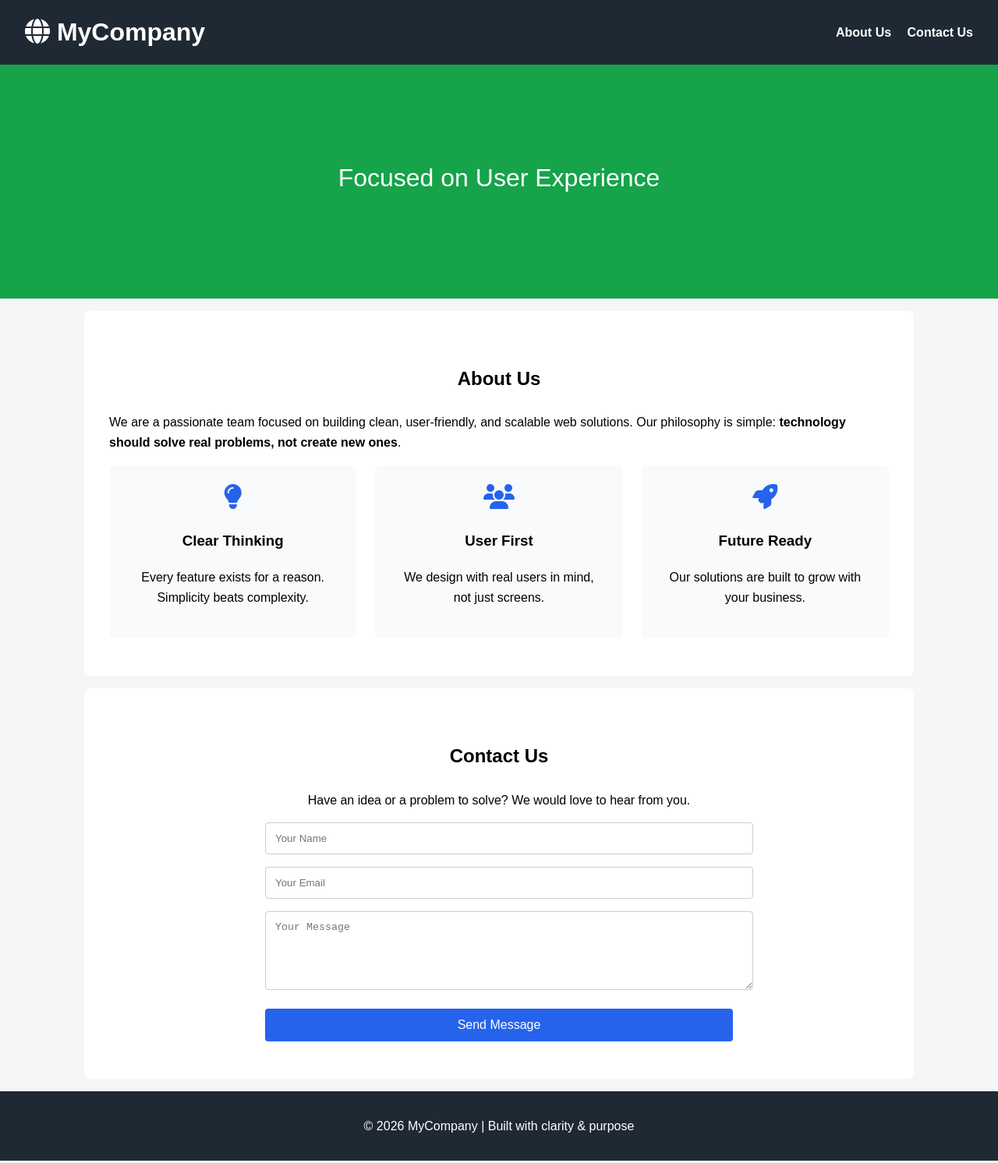
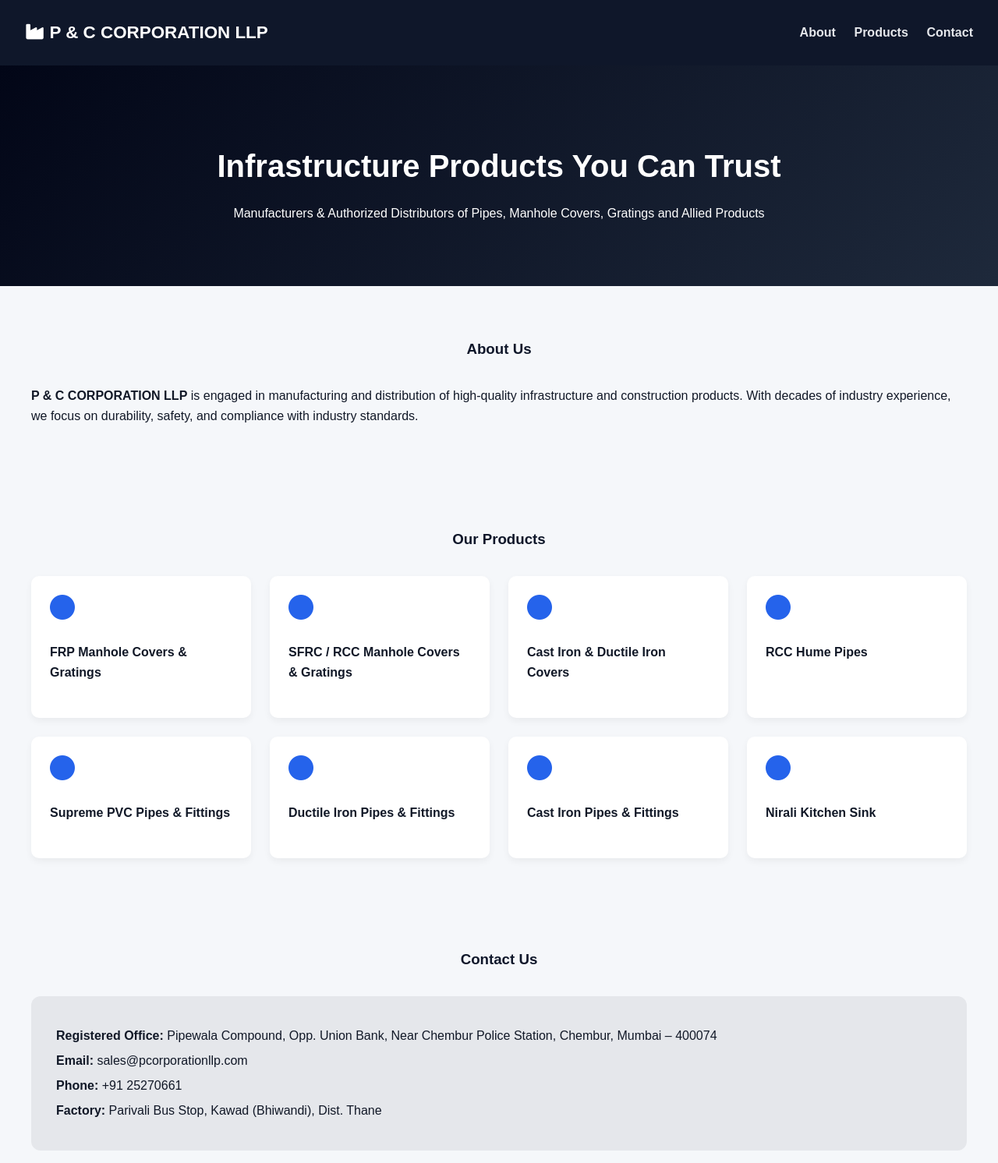
Before and after one commit to aaratichandane/PC_Corporation, a plain HTML site: page index.html in a window 1280 px wide. Shown: the top 1492 px of the page at 78% size. Drawn offline with Linux system fonts and the light colour scheme.

Commit message:
Update index.html

```diff
--- a/index.html
+++ b/index.html
@@ -3,209 +3,166 @@
 <head>
   <meta charset="UTF-8" />
   <meta name="viewport" content="width=device-width, initial-scale=1.0" />
-  <title>My Company Website</title>
+  <title>P & C CORPORATION LLP</title>
 
-  <!-- Font Awesome Icons -->
+  <!-- Icons -->
   <link rel="stylesheet" href="https://cdnjs.cloudflare.com/ajax/libs/font-awesome/6.5.0/css/all.min.css" />
+
+  <!-- WhatsApp Preview -->
+  <meta property="og:title" content="P & C CORPORATION LLP" />
+  <meta property="og:description" content="Manufacturers and Authorized Distributors of Manhole Covers, Pipes, Gratings & Infrastructure Products" />
+  <meta property="og:type" content="website" />
 
   <style>
     body {
       margin: 0;
       font-family: Arial, Helvetica, sans-serif;
+      background: #f5f7fa;
+      color: #111827;
       line-height: 1.6;
-      background: #f4f6f8;
     }
 
     header {
-      background: #1f2933;
-      color: #fff;
-      padding: 1rem 2rem;
+      background: #0f172a;
+      color: white;
+      padding: 1.5rem 2rem;
       display: flex;
       justify-content: space-between;
       align-items: center;
+      position: sticky;
+      top: 0;
     }
 
     header h1 {
       margin: 0;
+      font-size: 1.4rem;
     }
 
     nav a {
-      color: #fff;
-      margin-left: 1rem;
+      color: #e5e7eb;
+      margin-left: 1.2rem;
       text-decoration: none;
       font-weight: bold;
     }
 
-    nav a:hover {
-      text-decoration: underline;
+    nav a:hover { color: #38bdf8; }
+
+    /* Hero */
+    .hero {
+      background: linear-gradient(135deg, #020617, #1e293b);
+      color: white;
+      padding: 4rem 2rem;
+      text-align: center;
     }
 
-    /* Carousel */
-    .carousel {
-      position: relative;
-      height: 300px;
-      overflow: hidden;
-      background: #000;
-    }
-
-    .slide {
-      position: absolute;
-      width: 100%;
-      height: 100%;
-      display: none;
-      color: #fff;
-      text-align: center;
-      padding-top: 120px;
-      font-size: 2rem;
-      background-size: cover;
-      background-position: center;
-    }
-
-    .slide.active {
-      display: block;
+    .hero h2 {
+      font-size: 2.5rem;
+      margin-bottom: 1rem;
     }
 
     /* Sections */
     section {
+      max-width: 1200px;
+      margin: auto;
       padding: 3rem 2rem;
-      background: #fff;
-      margin: 1rem auto;
-      max-width: 1000px;
-      border-radius: 8px;
     }
 
-    section h2 {
+    section h3 {
       text-align: center;
-      margin-bottom: 1.5rem;
+      margin-bottom: 2rem;
+      color: #0f172a;
     }
 
-    .features {
+    /* Products */
+    .grid {
       display: grid;
-      grid-template-columns: repeat(auto-fit, minmax(200px, 1fr));
+      grid-template-columns: repeat(auto-fit, minmax(250px, 1fr));
       gap: 1.5rem;
     }
 
-    .feature {
-      background: #f9fafb;
+    .card {
+      background: white;
       padding: 1.5rem;
-      border-radius: 6px;
-      text-align: center;
+      border-radius: 10px;
+      box-shadow: 0 4px 10px rgba(0,0,0,0.05);
     }
 
-    .feature i {
+    .card i {
       font-size: 2rem;
       color: #2563eb;
       margin-bottom: 0.5rem;
     }
 
-    /* Contact Form */
-    form {
-      max-width: 600px;
-      margin: auto;
+    /* Contact */
+    .contact {
+      background: #e5e7eb;
+      border-radius: 12px;
+      padding: 2rem;
     }
 
-    form input, form textarea {
-      width: 100%;
-      padding: 0.75rem;
-      margin-bottom: 1rem;
-      border-radius: 4px;
-      border: 1px solid #ccc;
-    }
-
-    form button {
-      width: 100%;
-      padding: 0.75rem;
-      background: #2563eb;
-      color: #fff;
-      border: none;
-      font-size: 1rem;
-      border-radius: 4px;
-      cursor: pointer;
-    }
-
-    form button:hover {
-      background: #1e40af;
+    .contact p {
+      margin: 0.4rem 0;
     }
 
     footer {
+      background: #0f172a;
+      color: #e5e7eb;
       text-align: center;
-      padding: 1rem;
-      background: #1f2933;
-      color: #fff;
+      padding: 1.5rem;
+      margin-top: 3rem;
     }
   </style>
 </head>
 <body>
 
 <header>
-  <h1><i class="fa-solid fa-globe"></i> MyCompany</h1>
+  <h1><i class="fa-solid fa-industry"></i> P & C CORPORATION LLP</h1>
   <nav>
-    <a href="#about">About Us</a>
-    <a href="#contact">Contact Us</a>
+    <a href="#about">About</a>
+    <a href="#products">Products</a>
+    <a href="#contact">Contact</a>
   </nav>
 </header>
 
-<!-- Carousel -->
-<div class="carousel">
-  <div class="slide active" style="background:#2563eb">We Build Simple & Powerful Websites</div>
-  <div class="slide" style="background:#16a34a">Focused on User Experience</div>
-  <div class="slide" style="background:#9333ea">Designed for Growth</div>
+<div class="hero">
+  <h2>Infrastructure Products You Can Trust</h2>
+  <p>Manufacturers & Authorized Distributors of Pipes, Manhole Covers, Gratings and Allied Products</p>
 </div>
 
 <section id="about">
-  <h2>About Us</h2>
+  <h3>About Us</h3>
   <p>
-    We are a passionate team focused on building clean, user-friendly, and scalable web solutions.
-    Our philosophy is simple: <strong>technology should solve real problems, not create new ones</strong>.
+    <strong>P & C CORPORATION LLP</strong> is engaged in manufacturing and distribution of high‑quality infrastructure and construction products. With decades of industry experience, we focus on durability, safety, and compliance with industry standards.
   </p>
+</section>
 
-  <div class="features">
-    <div class="feature">
-      <i class="fa-solid fa-lightbulb"></i>
-      <h3>Clear Thinking</h3>
-      <p>Every feature exists for a reason. Simplicity beats complexity.</p>
-    </div>
-    <div class="feature">
-      <i class="fa-solid fa-users"></i>
-      <h3>User First</h3>
-      <p>We design with real users in mind, not just screens.</p>
-    </div>
-    <div class="feature">
-      <i class="fa-solid fa-rocket"></i>
-      <h3>Future Ready</h3>
-      <p>Our solutions are built to grow with your business.</p>
-    </div>
+<section id="products">
+  <h3>Our Products</h3>
+  <div class="grid">
+    <div class="card"><i class="fa-solid fa-circle"></i><h4>FRP Manhole Covers & Gratings</h4></div>
+    <div class="card"><i class="fa-solid fa-circle"></i><h4>SFRC / RCC Manhole Covers & Gratings</h4></div>
+    <div class="card"><i class="fa-solid fa-circle"></i><h4>Cast Iron & Ductile Iron Covers</h4></div>
+    <div class="card"><i class="fa-solid fa-circle"></i><h4>RCC Hume Pipes</h4></div>
+    <div class="card"><i class="fa-solid fa-circle"></i><h4>Supreme PVC Pipes & Fittings</h4></div>
+    <div class="card"><i class="fa-solid fa-circle"></i><h4>Ductile Iron Pipes & Fittings</h4></div>
+    <div class="card"><i class="fa-solid fa-circle"></i><h4>Cast Iron Pipes & Fittings</h4></div>
+    <div class="card"><i class="fa-solid fa-circle"></i><h4>Nirali Kitchen Sink</h4></div>
   </div>
 </section>
 
 <section id="contact">
-  <h2>Contact Us</h2>
-  <p style="text-align:center">
-    Have an idea or a problem to solve? We would love to hear from you.
-  </p>
-
-  <form>
-    <input type="text" placeholder="Your Name" required />
-    <input type="email" placeholder="Your Email" required />
-    <textarea rows="5" placeholder="Your Message" required></textarea>
-    <button type="submit">Send Message</button>
-  </form>
+  <h3>Contact Us</h3>
+  <div class="contact">
+    <p><strong>Registered Office:</strong> Pipewala Compound, Opp. Union Bank, Near Chembur Police Station, Chembur, Mumbai – 400074</p>
+    <p><strong>Email:</strong> sales@pcorporationllp.com</p>
+    <p><strong>Phone:</strong> +91 25270661</p>
+    <p><strong>Factory:</strong> Parivali Bus Stop, Kawad (Bhiwandi), Dist. Thane</p>
+  </div>
 </section>
 
 <footer>
-  <p>© 2026 MyCompany | Built with clarity & purpose</p>
+  © 2026 P & C CORPORATION LLP · Infrastructure Solutions
 </footer>
-
-<script>
-  const slides = document.querySelectorAll('.slide');
-  let index = 0;
-
-  setInterval(() => {
-    slides[index].classList.remove('active');
-    index = (index + 1) % slides.length;
-    slides[index].classList.add('active');
-  }, 3000);
-</script>
 
 </body>
 </html>
```
